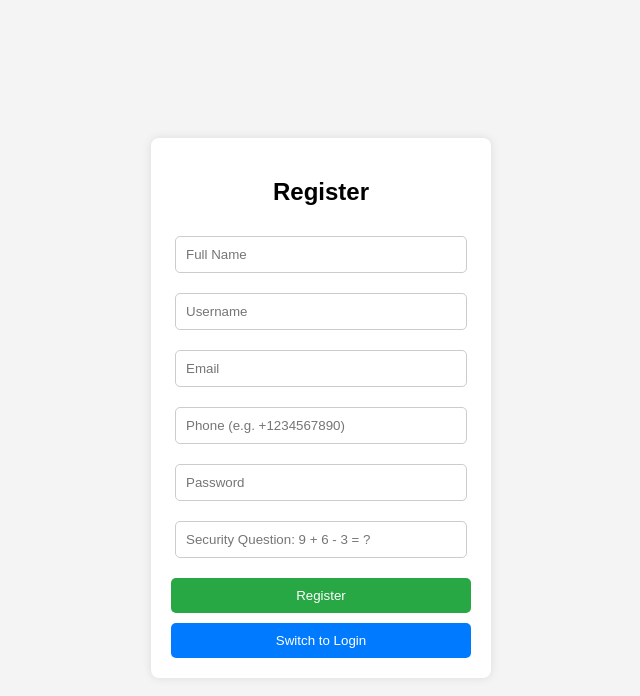
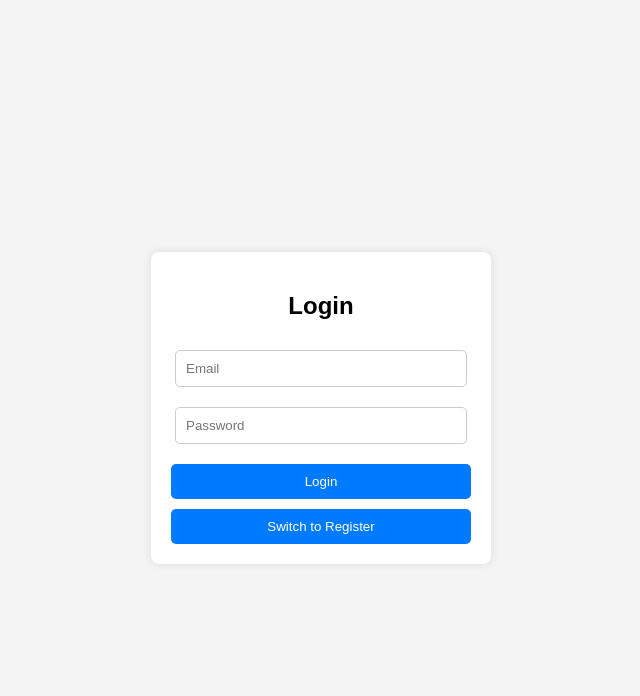
Before and after one commit to legaltradecrypto/onlineearnings, a plain HTML site: page signup.html in a window 1280 px wide. Both pictures are taken after a click on the button "Switch to Login". Shown: the whole page, without its empty margins (319-959 px from the left). Drawn offline with Linux system fonts and the light colour scheme.

Commit message:
Update signup.html

```diff
--- a/signup.html
+++ b/signup.html
@@ -118,8 +118,8 @@
         document.getElementById("loadingBanner").style.display = "none";
     }
 
-        // Register User
-        async function register() {
+    // ✅ Attach `register` function to `window` so the button can access it
+    window.register = async function () {
         let fullname = document.getElementById("fullname").value.trim();
         let username = document.getElementById("username").value.trim();
         let email = document.getElementById("email").value.trim();
@@ -162,8 +162,8 @@
         }
     }
 
-        // Login User
-        async function login() {
+    // ✅ Attach `login` function to `window`
+    window.login = async function () {
         let email = document.getElementById("loginEmail").value.trim();
         let password = document.getElementById("loginPassword").value.trim();
 
@@ -181,6 +181,17 @@
             hideLoading();
         }
     }
+
+    // ✅ Attach `showLogin` and `showRegister` functions to `window`
+    window.showLogin = function () {
+        document.getElementById("registerForm").classList.add("hidden");
+        document.getElementById("loginForm").classList.remove("hidden");
+    }
+
+    window.showRegister = function () {
+        document.getElementById("loginForm").classList.add("hidden");
+        document.getElementById("registerForm").classList.remove("hidden");
+    }
 </script>
 </body>
 </html>
```
Lines whose indentation alone changed are shown as unchanged.
